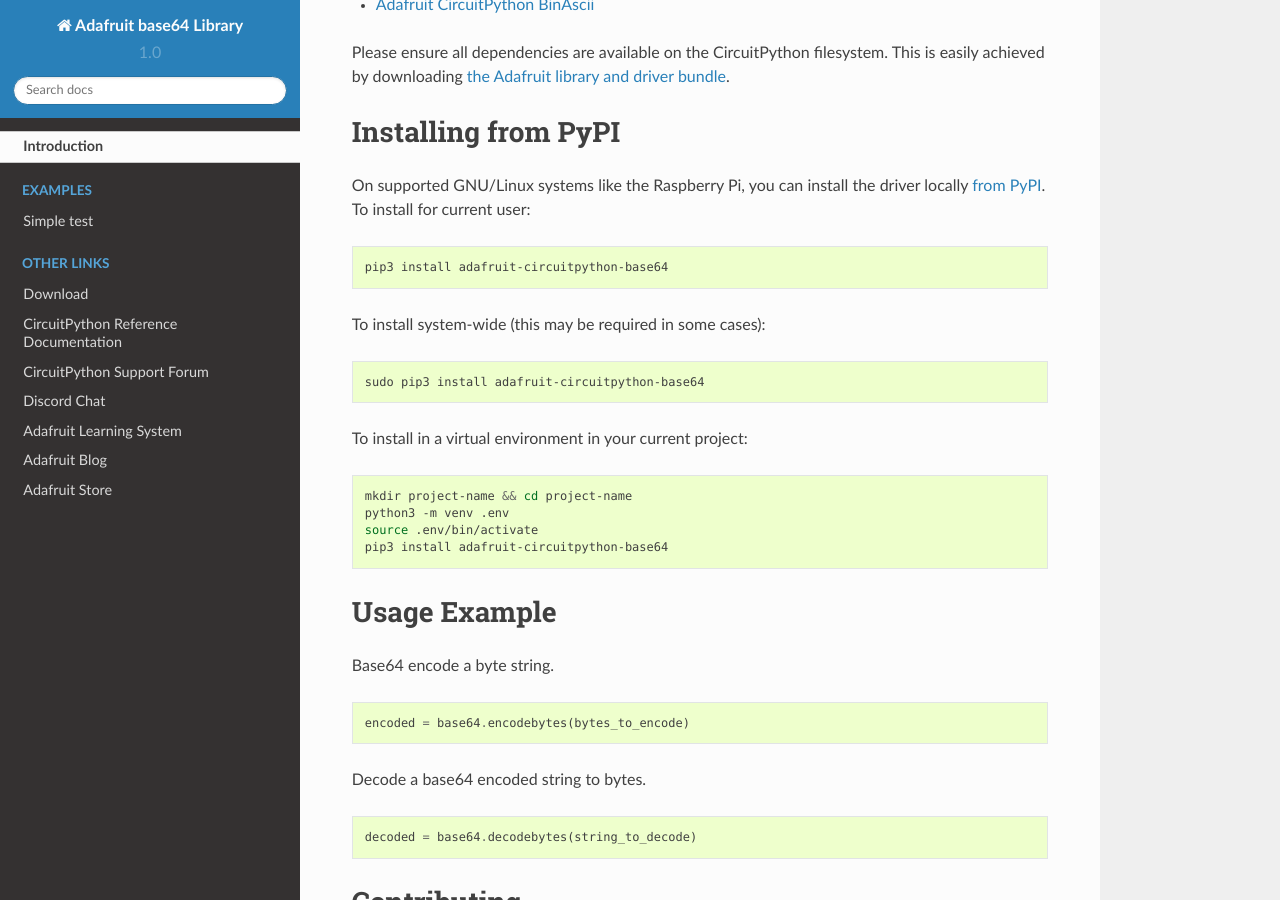
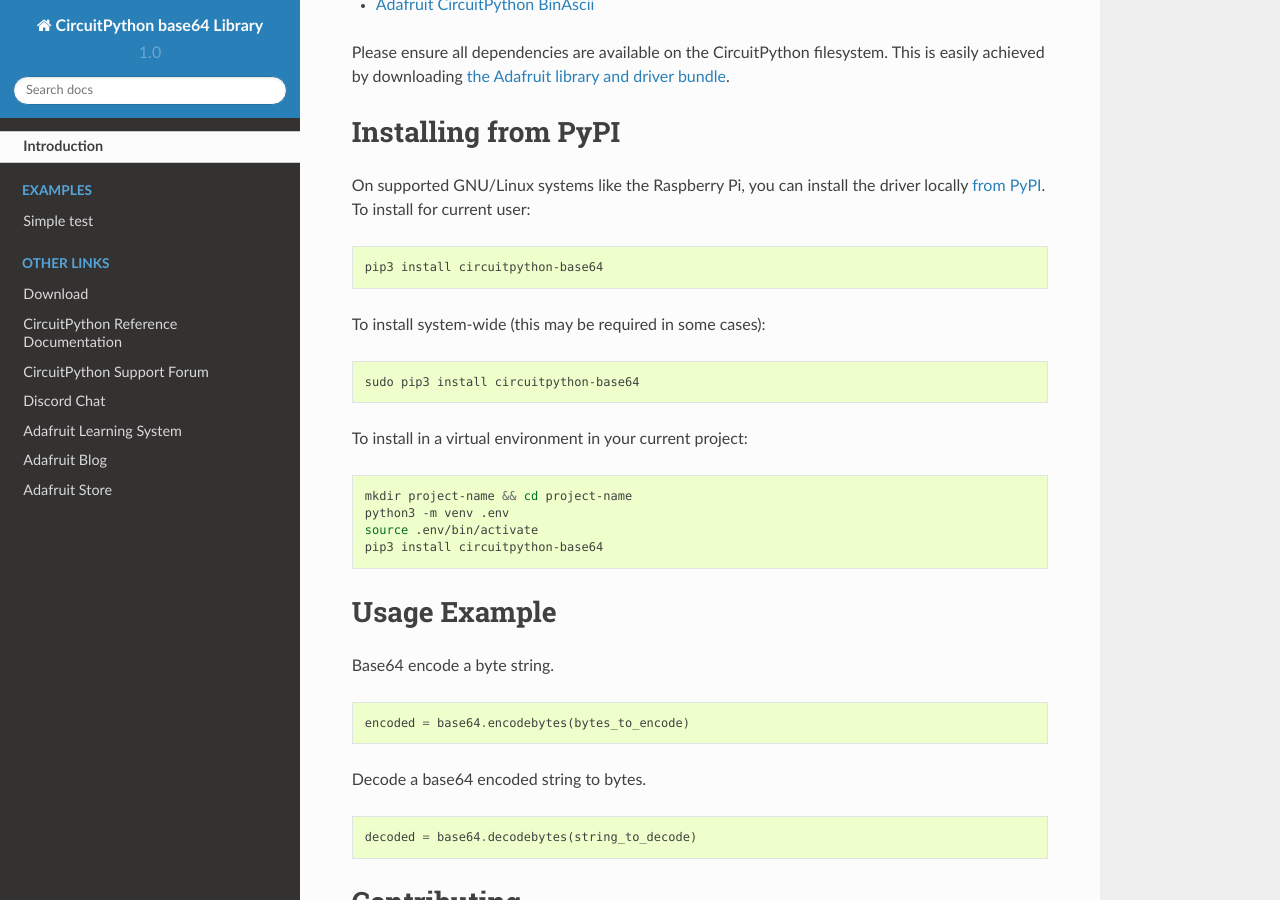
Before and after one commit to jimbobbennett/CircuitPython_Base64, a Sphinx documentation site: the page built from docs/index.rst, in a window 1280 px wide and 900 px high, scrolled down 392 px. Built offline with Sphinx 7.4.7 and the Read the Docs theme 2.0.0, drawn with Linux system fonts in a browser that asks for light colours.

Commit message:
Removing adafruit from teh name

```diff
--- a/README.rst
+++ b/README.rst
@@ -1,7 +1,7 @@
 Introduction
 ============
 
-.. image:: https://readthedocs.org/projects/adafruit-circuitpython-base64/badge/?version=latest
+.. image:: https://readthedocs.org/projects/circuitpython-base64/badge/?version=latest
     :target: https://circuitpython.readthedocs.io/projects/base64/en/latest/
     :alt: Documentation Status
 
@@ -9,8 +9,8 @@ Introduction
     :target: https://discord.gg/nBQh6qu
     :alt: Discord
 
-.. image:: https://github.com/adafruit/Adafruit_CircuitPython_base64/workflows/Build%20CI/badge.svg
-    :target: https://github.com/adafruit/Adafruit_CircuitPython_base64/actions
+.. image:: https://github.com/jimbobbennett/CircuitPython_base64/workflows/Build%20CI/badge.svg
+    :target: https://github.com/jimbobbennett/CircuitPython_base64/actions
     :alt: Build Status
 
 .. image:: https://img.shields.io/badge/code%20style-black-000000.svg
@@ -35,17 +35,17 @@ Installing from PyPI
 =====================
 
 On supported GNU/Linux systems like the Raspberry Pi, you can install the driver locally `from
-PyPI <https://pypi.org/project/adafruit-circuitpython-base64/>`_. To install for current user:
+PyPI <https://pypi.org/project/circuitpython-base64/>`_. To install for current user:
 
 .. code-block:: shell
 
-    pip3 install adafruit-circuitpython-base64
+    pip3 install circuitpython-base64
 
 To install system-wide (this may be required in some cases):
 
 .. code-block:: shell
 
-    sudo pip3 install adafruit-circuitpython-base64
+    sudo pip3 install circuitpython-base64
 
 To install in a virtual environment in your current project:
 
@@ -54,7 +54,7 @@ To install in a virtual environment in your current project:
     mkdir project-name && cd project-name
     python3 -m venv .env
     source .env/bin/activate
-    pip3 install adafruit-circuitpython-base64
+    pip3 install circuitpython-base64
 
 Usage Example
 =============
@@ -75,7 +75,7 @@ Contributing
 ============
 
 Contributions are welcome! Please read our `Code of Conduct
-<https://github.com/adafruit/Adafruit_CircuitPython_base64/blob/master/CODE_OF_CONDUCT.md>`_
+<https://github.com/jimbobbennett/CircuitPython_base64/blob/master/CODE_OF_CONDUCT.md>`_
 before contributing to help this project stay welcoming.
 
 Documentation
--- a/adafruit_base64.py
+++ b/circuitpython_base64.py
@@ -1,6 +1,6 @@
 # The MIT License (MIT)
 #
-# Copyright (c) 2020 Jim Bennett for Adafruit
+# Copyright (c) 2020 Jim Bennett
 #
 # Permission is hereby granted, free of charge, to any person obtaining a copy
 # of this software and associated documentation files (the "Software"), to deal
@@ -20,7 +20,7 @@
 # OUT OF OR IN CONNECTION WITH THE SOFTWARE OR THE USE OR OTHER DEALINGS IN
 # THE SOFTWARE.
 """
-`adafruit_base64`
+`circuitpython_base64`
 ================================================================================
 
 RFC 3548: Base16, Base32, Base64 Data Encodings
@@ -41,7 +41,7 @@ Implementation Notes
 # imports
 
 __version__ = "0.0.0-auto.0"
-__repo__ = "https://github.com/adafruit/Adafruit_CircuitPython_base64.git"
+__repo__ = "https://github.com/jimbobbennett/CircuitPython_base64.git"
 
 
 import re
--- a/docs/api.rst
+++ b/docs/api.rst
@@ -4,5 +4,5 @@
 .. If your library file(s) are nested in a directory (e.g. /adafruit_foo/foo.py)
 .. use this format as the module name: "adafruit_foo.foo"
 
-.. automodule:: adafruit_base64
+.. automodule:: circuitpython_base64
    :members:
--- a/docs/conf.py
+++ b/docs/conf.py
@@ -38,7 +38,7 @@ source_suffix = ".rst"
 master_doc = "index"
 
 # General information about the project.
-project = "Adafruit base64 Library"
+project = "CircuitPython base64 Library"
 copyright = "2020 Jim Bennett"
 author = "Jim Bennett"
 
@@ -114,7 +114,7 @@ html_static_path = ["_static"]
 html_favicon = "_static/favicon.ico"
 
 # Output file base name for HTML help builder.
-htmlhelp_basename = "AdafruitBase64Librarydoc"
+htmlhelp_basename = "CircuitPythonBase64Librarydoc"
 
 # -- Options for LaTeX output ---------------------------------------------
 
@@ -139,8 +139,8 @@ latex_elements = {
 latex_documents = [
     (
         master_doc,
-        "Adafruitbase64Library.tex",
-        "Adafruitbase64 Library Documentation",
+        "CircuitPythonBase64Library.tex",
+        "CircuitPythonbase64 Library Documentation",
         author,
         "manual",
     ),
@@ -153,8 +153,8 @@ latex_documents = [
 man_pages = [
     (
         master_doc,
-        "Adafruitbase64library",
-        "Adafruit base64 Library Documentation",
+        "CircuitPythonbase64library",
+        "CircuitPython base64 Library Documentation",
         [author],
         1,
     )
@@ -168,10 +168,10 @@ man_pages = [
 texinfo_documents = [
     (
         master_doc,
-        "Adafruitbase64Library",
-        "Adafruit base64 Library Documentation",
+        "CircuitPythonbase64Library",
+        "CircuitPython base64 Library Documentation",
         author,
-        "Adafruitbase64Library",
+        "CircuitPythonbase64Library",
         "One line description of project.",
         "Miscellaneous",
     ),
--- a/docs/index.rst
+++ b/docs/index.rst
@@ -29,7 +29,7 @@ Table of Contents
 .. toctree::
     :caption: Other Links
 
-    Download <https://github.com/adafruit/Adafruit_CircuitPython_base64/releases/latest>
+    Download <https://github.com/jimbobbennett/CircuitPython_base64/releases/latest>
     CircuitPython Reference Documentation <https://circuitpython.readthedocs.io>
     CircuitPython Support Forum <https://forums.adafruit.com/viewforum.php?f=60>
     Discord Chat <https://adafru.it/discord>
```
Also changed, not shown: setup.py (+5 -5 lines), 4 other files.
